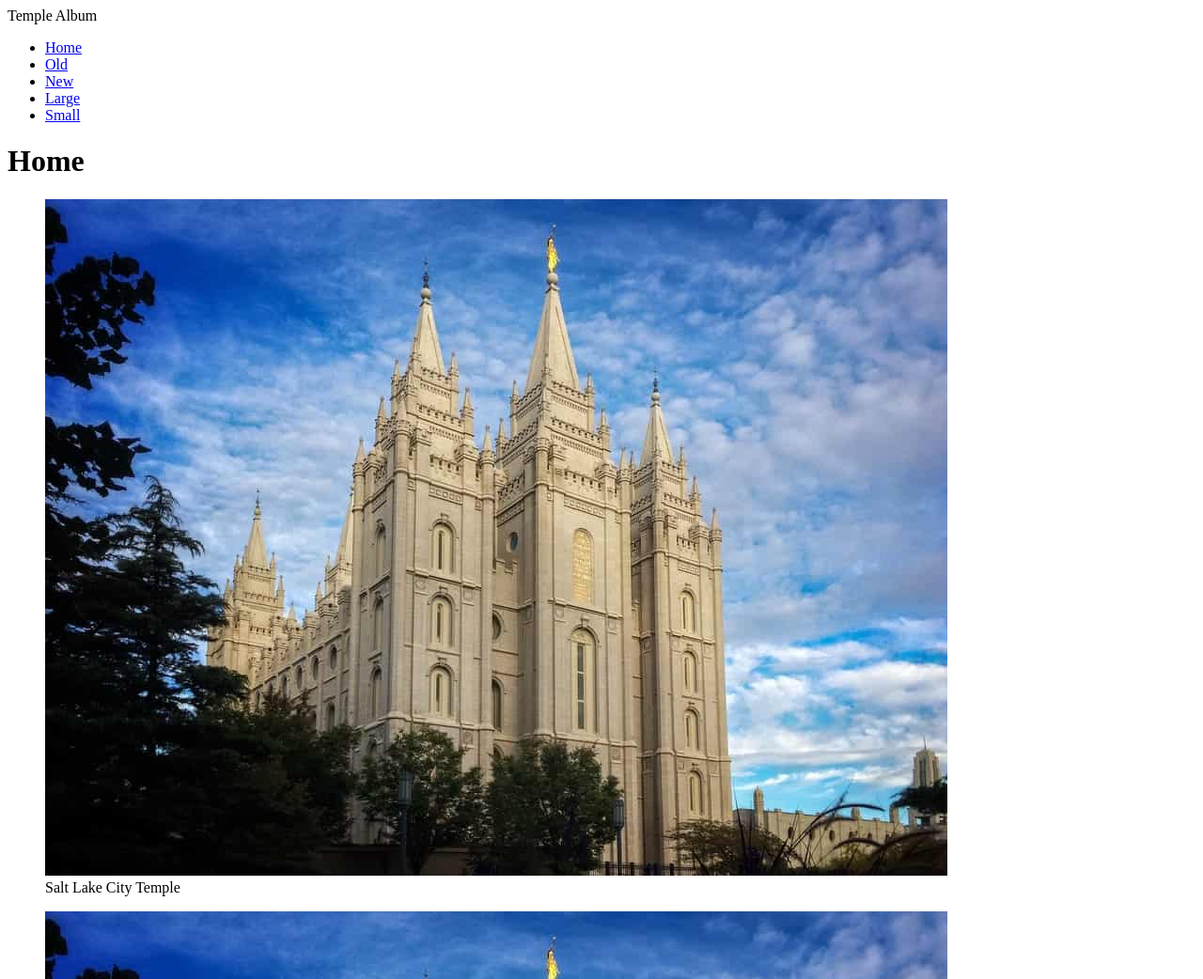
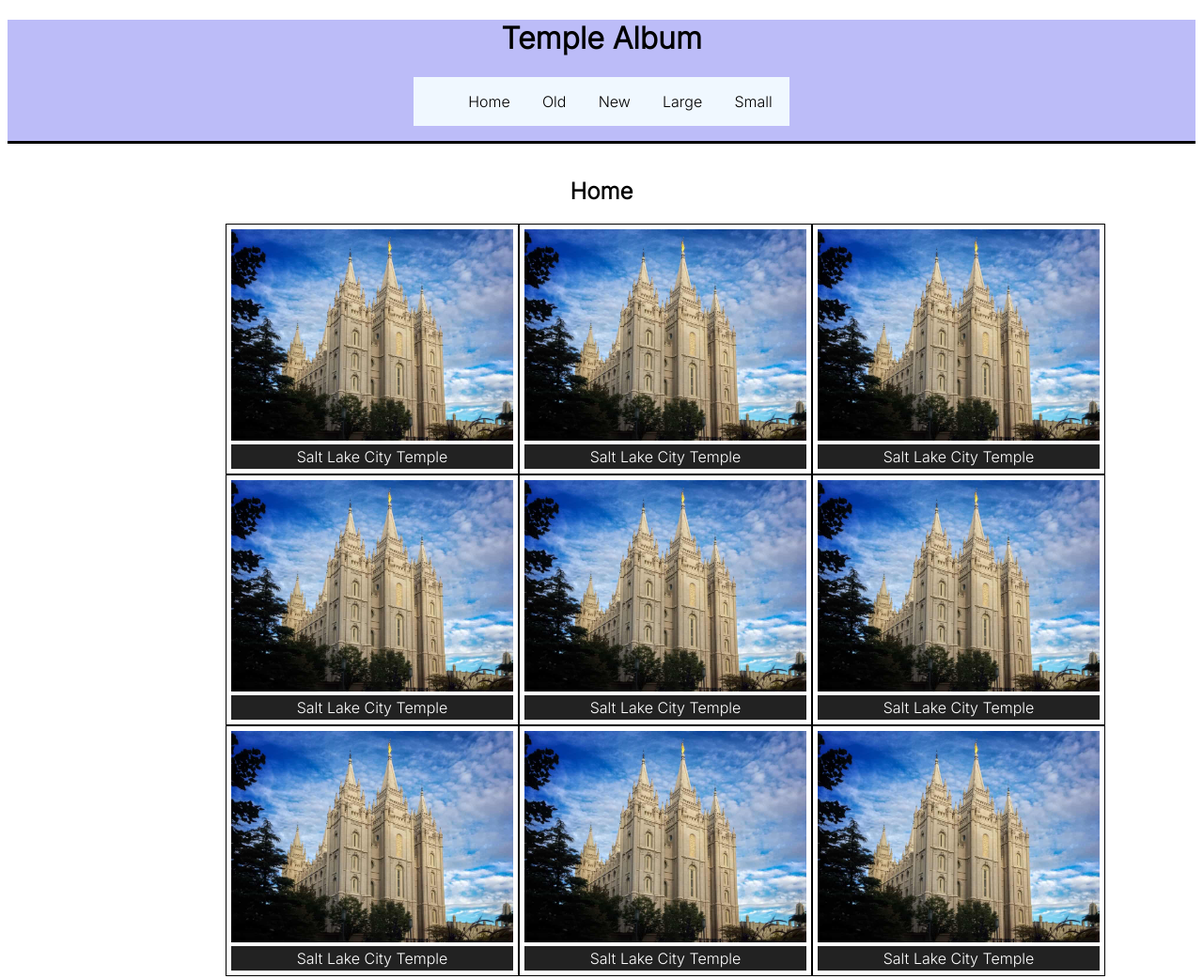
Before and after one commit to astegosaurus-jay/wdd131, a plain HTML site: page temples.html in a window 1280 px wide. Shown: the top 1042 px of the page at 94% size. Drawn offline with Linux system fonts and the light colour scheme.

Commit message:
temple album

```diff
--- a/scripts/temples.js
+++ b/scripts/temples.js
@@ -0,0 +1,7 @@
+const hamButton = document.querySelector('#menu');
+const navigation = document.querySelector('.navigation');
+
+hamButton.addEventListener('click', () =>{
+    navigation.classList.toggle('open');
+    hamButton.classList.toggle('open');
+})
--- a/styles/temples-large.css
+++ b/styles/temples-large.css
@@ -0,0 +1,31 @@
+@media screen and (min-width: 500px){
+    main {
+
+        max-width: 800px;
+        /* grid-template-columns: 1fr 1fr 1fr; */
+       align-content: center;
+
+    }
+
+    .grid {
+        margin: 1rem auto;
+        display: grid;
+        grid-template-columns: 1fr 1fr 1fr;
+
+    }
+
+
+    #menu {
+        display: none;
+    }
+
+    .navigation {
+        flex-direction: row;
+
+    }
+    .navigation a {
+        display: block;
+        flex: 1 1 100%;
+
+    }
+}
--- a/styles/temples.css
+++ b/styles/temples.css
@@ -0,0 +1,118 @@
+
+body {
+    font-family: "Inter", sans-serif;
+    text-align: center;
+}
+header {
+    text-align: center;
+    background-color: rgb(188, 188, 248);
+    margin: 1rem auto;
+
+
+
+    border-bottom: solid black;
+    /* max-width: 500px; */
+
+}
+nav {
+    margin: 1rem auto;
+    max-width: 400px;
+    background-color: aliceblue;
+}
+
+nav a:hover{
+    color: red;
+    font-weight: 500;
+}
+
+#menu {
+	font-size: 1.5rem;
+	border: 0;
+	background: none;
+
+	position: absolute;
+	top: 1rem;
+	right: 1rem;
+}
+
+#menu::before {
+	content: "☰";
+}
+
+#menu.open::before {
+	content: "❌";
+
+}
+
+.navigation {
+	display: flex;
+	flex-direction: column;
+	justify-content: space-evenly;
+	list-style: none;
+}
+
+.navigation a {
+	display: none;
+	padding: 1rem;
+	text-align: center;
+	text-decoration: none;
+	color: black;
+}
+
+
+.open a{
+	display: block;
+}
+
+
+main {
+    margin: 1rem auto;
+    text-align: center;
+    max-width: 500px;
+    /* display: grid;
+    grid-template-columns: 1fr; */
+}
+
+.grid {
+    margin: 1rem auto;
+    display: grid;
+    grid-template-columns: 1fr;
+}
+
+
+
+img {
+    width: 300px;
+    height: auto;
+}
+
+figure {
+    border: thin black solid;
+
+    padding: 5px;
+
+    /* max-width: 150px; */
+    margin: auto;
+
+}
+
+figcaption {
+    background-color: #222;
+    color: #fff;
+    padding: 3px;
+    text-align: center;
+}
+
+
+
+
+
+
+footer {
+    margin-top: 10px;
+    border-top: 1px solid black;
+    text-align: center;
+
+    margin: 0 auto;
+    background-color: rgb(188, 188, 248);
+}
--- a/temples.html
+++ b/temples.html
@@ -15,9 +15,11 @@
 </head>
 <body>
     <header>
-        Temple Album
+        <h1>Temple Album</h1>
+
+        <button id="menu"></button>
         <nav>
-            <ul>
+            <ul class="navigation">
                 <li><a href="#">Home</a></li>
                 <li><a href="#">Old</a></li>
                 <li><a href="#">New</a></li>
@@ -28,7 +30,8 @@
     </header>
 
     <main>
-        <h1>Home</h1>
+        <h2>Home</h2>
+        <section class="grid">
            <figure>
                 <img src="images/salt_lake_temple.jpg" alt="Salt lake temple">
                 <figcaption>Salt Lake City Temple</figcaption>
@@ -73,6 +76,8 @@
                 <img src="images/salt_lake_temple.jpg" alt="Salt lake temple">
                 <figcaption>Salt Lake City Temple</figcaption>
             </figure>
+        </section>
+
 
     </main>
 
```
Lines whose indentation alone changed are shown as unchanged.
